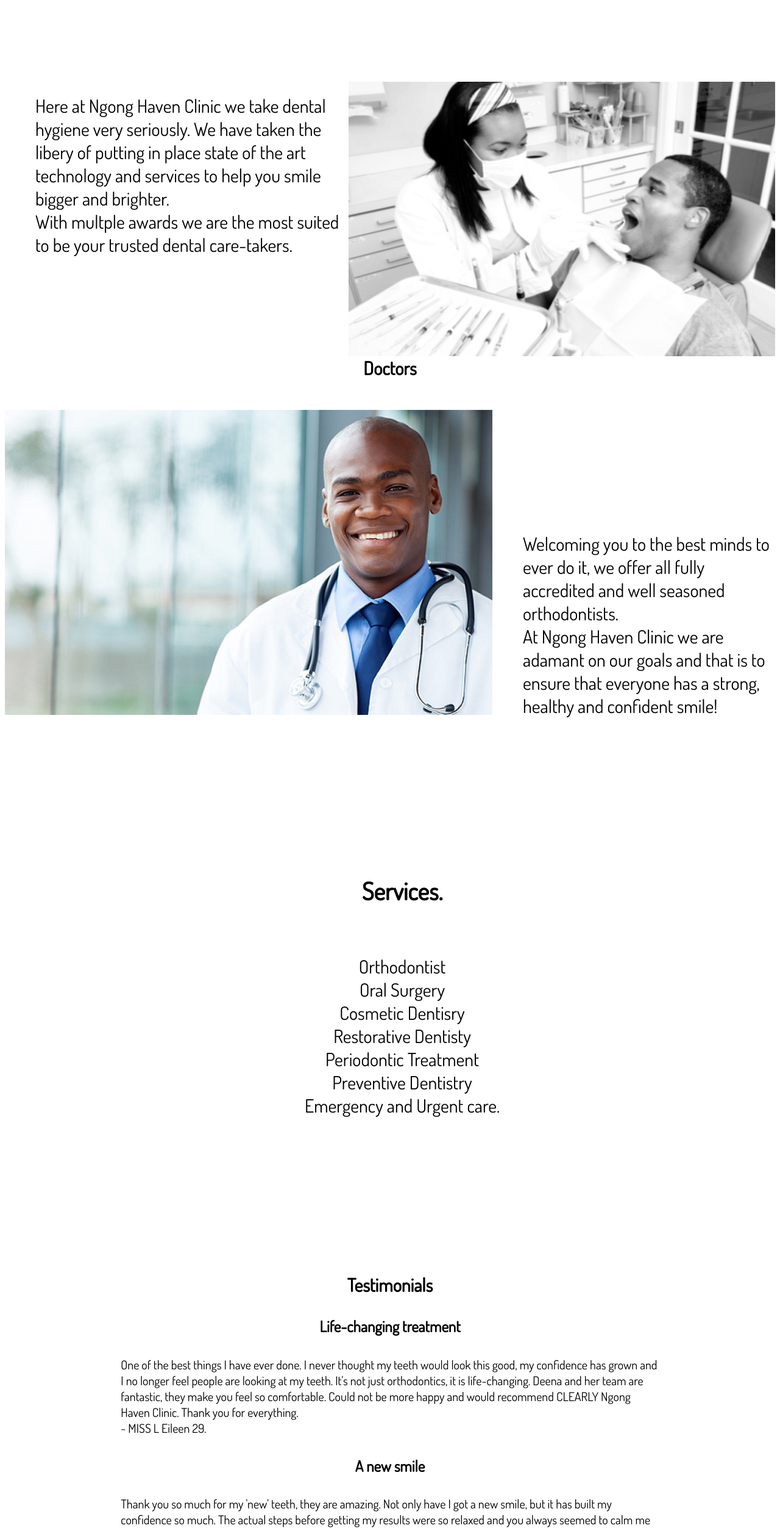
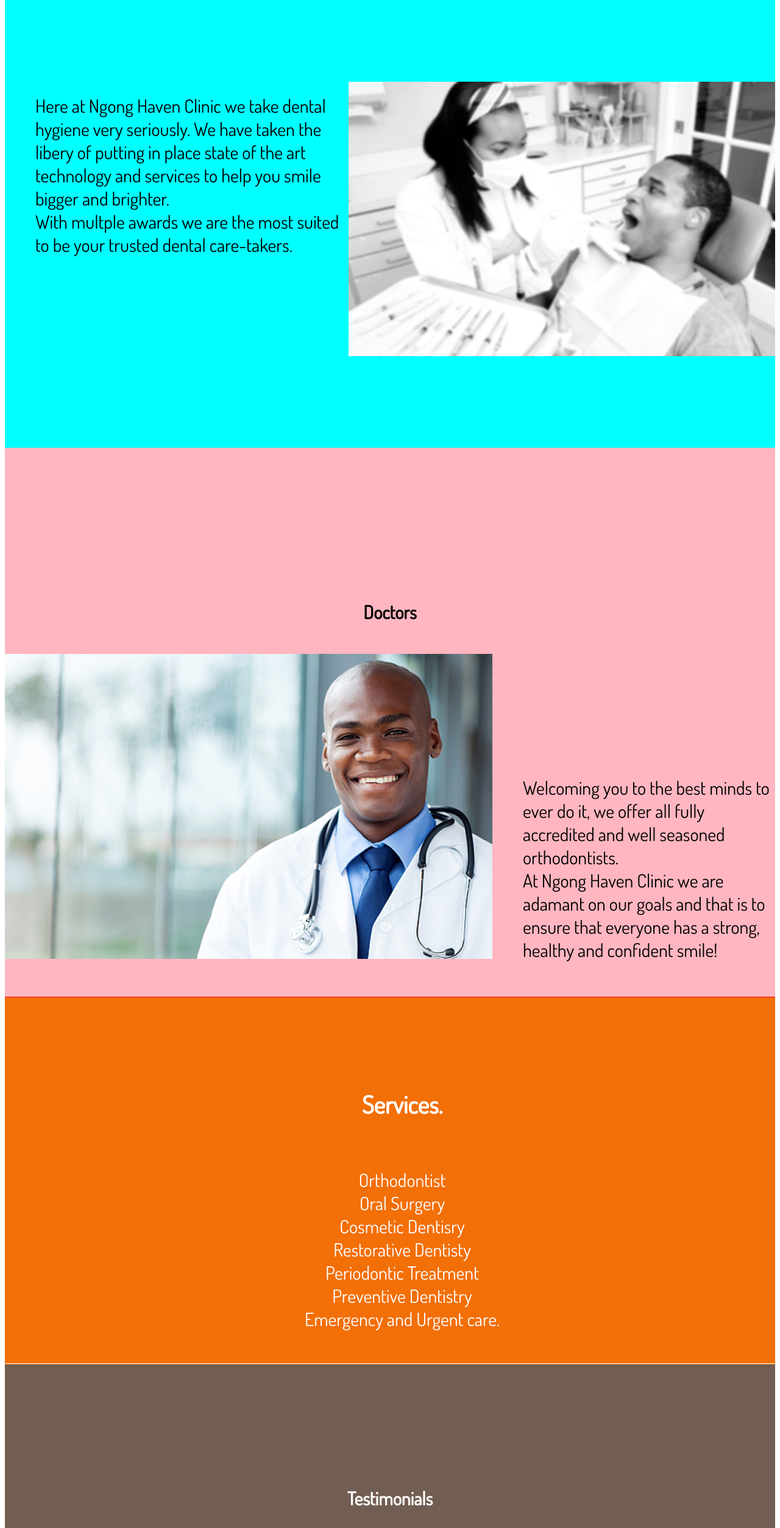
Before and after one commit to jeremy254/Dental, a plain HTML site: page index.html in a window 1280 px wide. Shown: the part 168-2673 px from the top of the page at 61% size. Drawn offline with Linux system fonts and the light colour scheme.

Commit message:
solved issues with image loading and deleted the images folder

```diff
--- a/dental.css
+++ b/dental.css
@@ -13,7 +13,7 @@ ul {
     display: block;
   }
 .navbar {
-    background-color: grey;
+    background-color : orange;
     opacity: .4px;
     overflow: hidden;
   }
@@ -95,29 +95,35 @@ ul {
     list-style: none;
     font-size: 30px;
     font-family: 'Dosis', sans-serif;
-
     padding-top: 100px;
+    ;
 }
 .home{
     border: 1px solid black transparent;
+    background-color: cyan;
     border-bottom-color: white;
-    height: 600px;
+    padding-bottom: 100px;
+    height: 700px;
 }
 .docs{
     border: 1px solid black transparent;
-    border-bottom-color: white;
+    background-color: lightpink;
     border-top-color: white;
+    padding-top: 200px;
+
     height: 700px;
 
 }
 .serve{
         border-color: red transparent;
-        border-top-color: white;
+        background-color: #F36F07;
+
         border-bottom-color: white;
         border-width: 1px;
         border-style: solid;
         margin-top: 0px;
         height: 600px;
+        color: white;
 
     }
 
@@ -127,9 +133,11 @@ ul {
     margin-top: 200px;
 }
 .test{
-    border: 1px solid transparent;
+    border: 1px solid transparent ;
+    color: white;
+    background-color: #715D51;
     border-bottom-color: white;
-    border-top-color: white;
+    border-top-color: #F36F07;
     font-family: 'Dosis', sans-serif;
 }
 .test-head{
--- a/index.html
+++ b/index.html
@@ -24,15 +24,14 @@
 
     </div>
     <div class="home">
-            <img class="pic" src="/dental images/black.jpg" alt="">
-
+            <img class="pic" src="/black .jpg" alt="">
             <h3 class="heading">Ngong Haven Dental Clinic</h3>
             <p class="welcome">Here at Ngong Haven Clinic we take dental hygiene very seriously.  We have taken the libery of putting in place state of the art technology and services to help you smile bigger and brighter.<br> With multple awards we are the most suited to be your trusted dental care-takers.</p>
     </div>
 
     <div class="docs">
             <h3 class="Doc-heading">Doctors</h3>
-            <img class="doctor" src="/dental images/doctor.jpg" alt="Happy doctor">
+            <img class="doctor" src="/doctor.jpg" alt="Happy doctor">
             <p class="doc-text">Welcoming you to the best minds to ever do it, we offer all fully accredited and well seasoned orthodontists.<br> At Ngong Haven Clinic we are adamant on our goals and that is to ensure that everyone  has a strong, healthy and confident smile! </p>
     </div>
     <div class="serve">
```
Also changed, not shown: 5A-Dental-Health.jpg (renamed from dental images/5A-Dental-Health.jpg), black .jpg (renamed from dental images/black .jpg), dental images/black.jpg (deleted), doctor.jpg (renamed from dental images/doctor.jpg), 2 other files.
